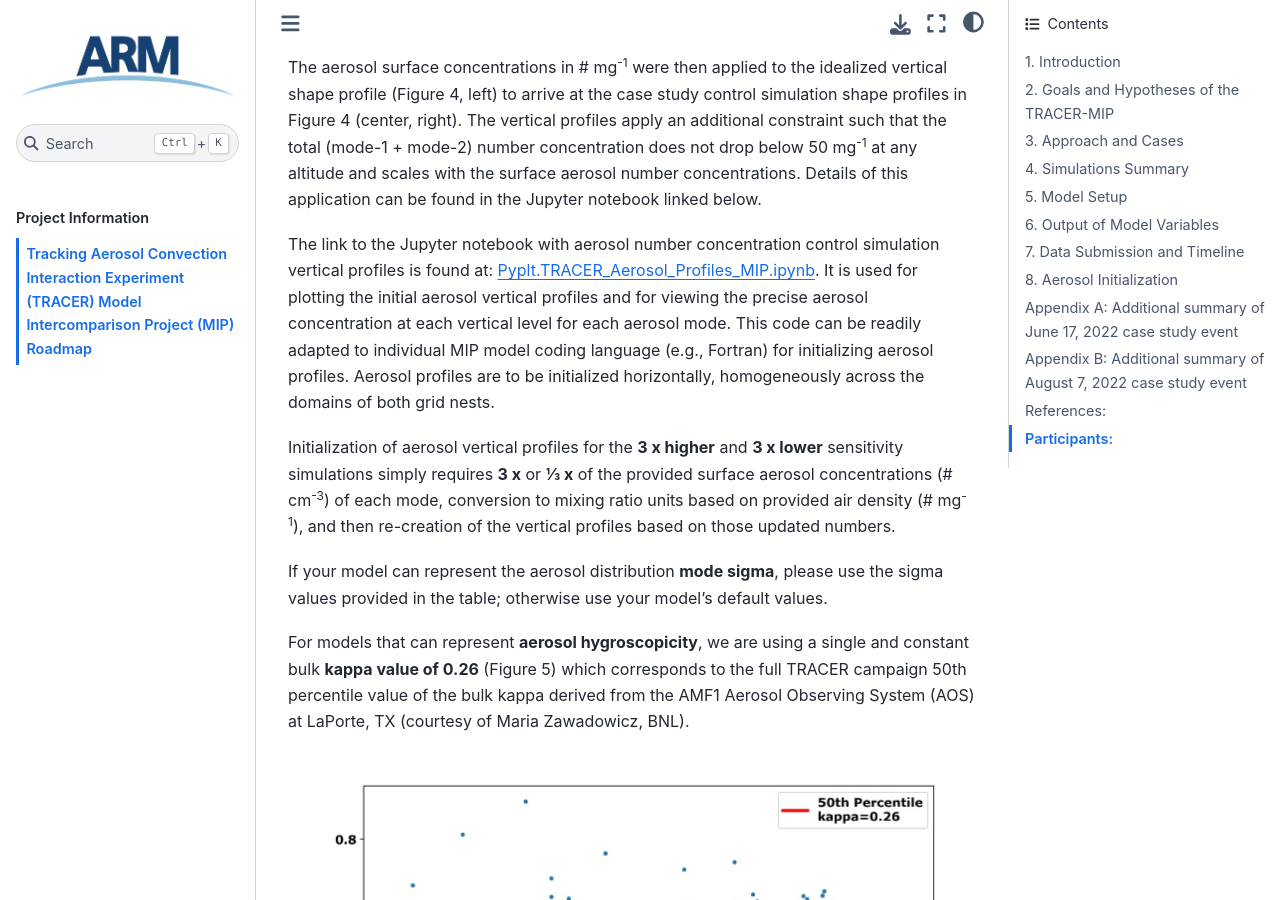
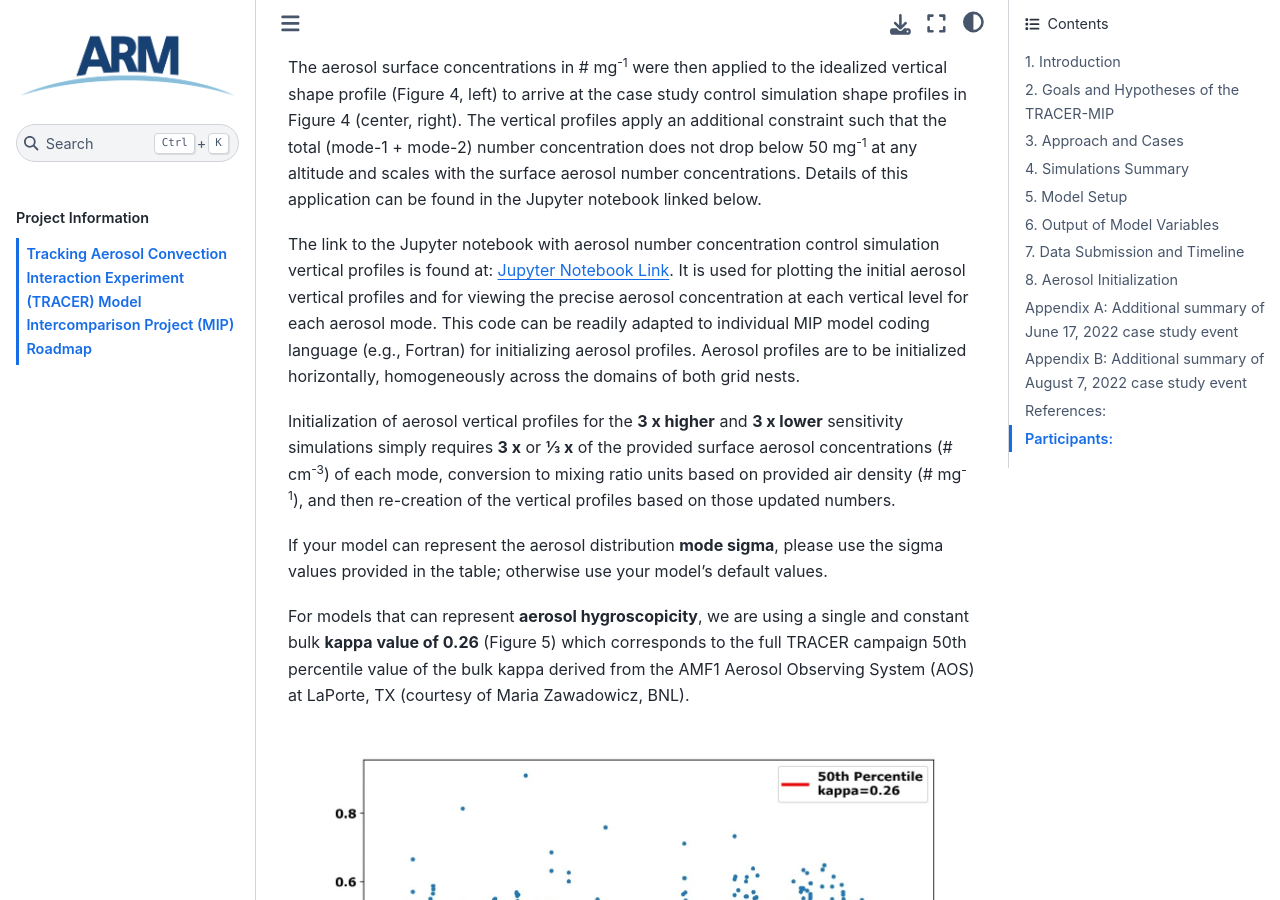
Before and after one commit to ARM-Synergy/tracer-mip, a Jupyter Book: the page built from Roadmap.md, in a window 1280 px wide and 900 px high, scrolled down 11370 px. Built offline with Jupyter Book 1.0.4 settings and Sphinx 7.4.7 and the Sphinx Book theme 1.1.4, drawn with Linux system fonts in a browser that asks for light colours.

Commit message:
Update Roadmap.md

```diff
--- a/Roadmap.md
+++ b/Roadmap.md
@@ -175,7 +175,7 @@
 
 The aerosol surface concentrations in # mg<sup>-1</sup> were then applied to the idealized vertical shape profile (Figure 4, left) to arrive at the case study control simulation shape profiles in Figure 4 (center, right). The vertical profiles apply an additional constraint such that the total (mode-1 + mode-2) number concentration does not drop below 50 mg<sup>-1</sup> at any altitude and scales with the surface aerosol number concentrations. Details of this application can be found in the Jupyter notebook linked below.
 
-The link to the Jupyter notebook with aerosol number concentration control simulation vertical profiles is found at: [Pyplt.TRACER_Aerosol_Profiles_MIP.ipynb](https://drive.google.com/file/d/1Oz7Eb3TLnWkH3N1gY0FXUnQYWSKc_N3J/view?usp=drive_link). It is used for plotting the initial aerosol vertical profiles and for viewing the precise aerosol concentration at each vertical level for each aerosol mode. This code can be readily adapted to individual MIP model coding language (e.g., Fortran) for initializing aerosol profiles. Aerosol profiles are to be initialized horizontally, homogeneously across the domains of both grid nests.
+The link to the Jupyter notebook with aerosol number concentration control simulation vertical profiles is found at: [Jupyter Notebook Link](https://github.com/ARM-Synergy/tracer-mip/blob/59c0249519558d79ee4130eee52f2d5cf1148033/Pyplt.TRACER_Aerosol_Profiles_MIP.ipynb). It is used for plotting the initial aerosol vertical profiles and for viewing the precise aerosol concentration at each vertical level for each aerosol mode. This code can be readily adapted to individual MIP model coding language (e.g., Fortran) for initializing aerosol profiles. Aerosol profiles are to be initialized horizontally, homogeneously across the domains of both grid nests.
 
 Initialization of aerosol vertical profiles for the **3 x higher** and **3 x lower** sensitivity simulations simply requires **3 x** or **⅓ x** of the provided surface aerosol concentrations (# cm<sup>-3</sup>) of each mode, conversion to mixing ratio units based on provided air density (# mg<sup>-1</sup>), and then re-creation of the vertical profiles based on those updated numbers.
 
```
